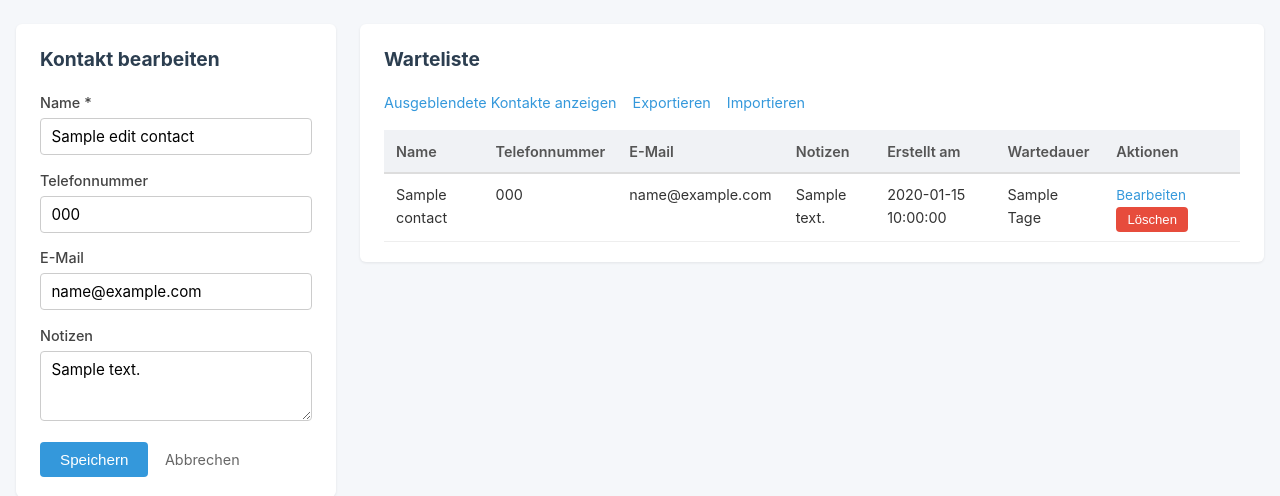
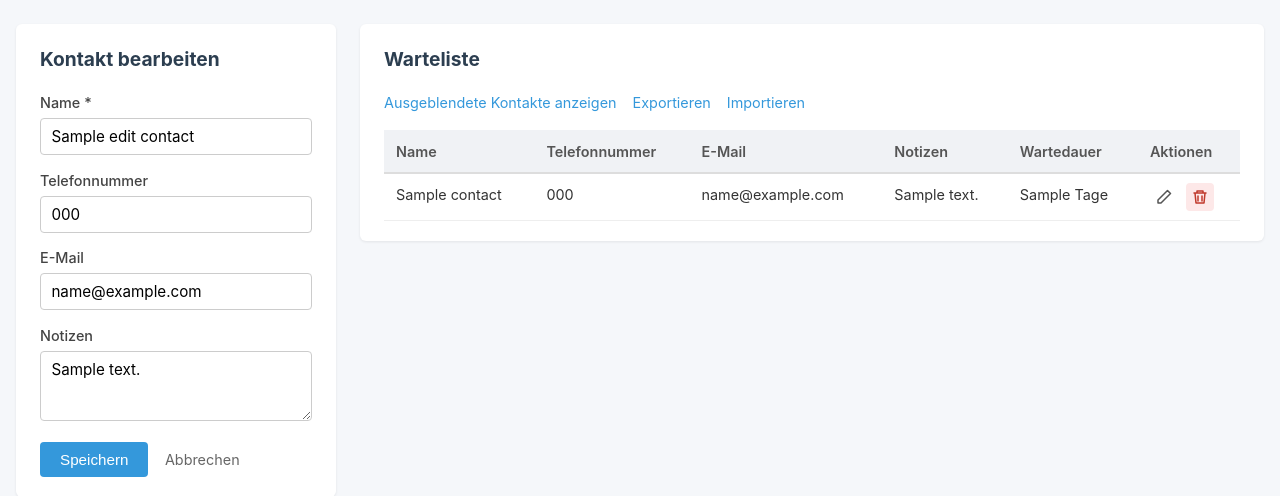
Before and after one commit to GrafBunsen/waitlist, a Flask app: template templates/index.html in a window 1280 px wide. Shown: the part 53-549 px from the top of the page. Run offline with Flask 3, Linux system fonts and the light colour scheme; the template is opened without the code that fills it: most values are stand-ins (such as "Sample title", 1, 10 or a date in 2020).

Commit message:
feat: SVG icons for edit/delete, remove Erstellt-am column

```diff
--- a/static/style.css
+++ b/static/style.css
@@ -249,26 +249,56 @@ tbody tr:hover {
     gap: 0.4rem;
 }
 
-/* === Delete button in table === */
-tbody button {
-    background: #e74c3c;
-    font-size: 0.82rem;
-    padding: 0.3rem 0.7rem;
+/* === Action buttons in table === */
+.btn-edit {
+    display: inline-flex;
+    align-items: center;
+    justify-content: center;
+    width: 28px;
+    height: 28px;
+    border-radius: 4px;
+    color: #555;
+    transition: background 0.15s, color 0.15s;
 }
 
-tbody button:hover {
-    background: #c0392b;
+.btn-edit:hover {
+    background: #eef2f7;
+    color: #2c3e50;
+}
+
+.btn-delete {
+    display: inline-flex;
+    align-items: center;
+    justify-content: center;
+    width: 28px;
+    height: 28px;
+    border-radius: 4px;
+    background: #fde8e8;
+    color: #c0392b;
+    border: none;
+    cursor: pointer;
+    padding: 0;
+    transition: background 0.15s;
+}
+
+.btn-delete:hover {
+    background: #f5c6cb;
 }
 
 tbody a {
-    color: #3498db;
     text-decoration: none;
-    font-size: 0.85rem;
-    margin-right: 0.5rem;
+    margin-right: 0.25rem;
 }
 
-tbody a:hover {
-    text-decoration: underline;
+tbody button {
+    background: none;
+    border: none;
+    padding: 0;
+    cursor: pointer;
+}
+
+.actions {
+    white-space: nowrap;
 }
 
 /* === Responsive: Tablet (<=768px) === */
--- a/templates/index.html
+++ b/templates/index.html
@@ -52,7 +52,6 @@
                 <th>Telefonnummer</th>
                 <th>E-Mail</th>
                 <th>Notizen</th>
-                <th>Erstellt am</th>
                 <th>Wartedauer</th>
                 <th>Aktionen</th>
             </tr>
@@ -64,12 +63,11 @@
                 <td>{{ contact.phone }}</td>
                 <td>{{ contact.email }}</td>
                 <td>{{ contact.notes }}</td>
-                <td>{{ contact.created_at|format_date }}</td>
                 <td>{{ contact.waiting_days }} Tage</td>
-                <td>
-                    <a href="{{ url_for('edit_contact', contact_id=contact.id) }}">Bearbeiten</a>
+                <td class="actions">
+                    <a href="{{ url_for('edit_contact', contact_id=contact.id) }}" title="Bearbeiten" class="btn-edit"><svg width="16" height="16" viewBox="0 0 16 16" fill="none" stroke="currentColor" stroke-width="1.5" stroke-linecap="round" stroke-linejoin="round"><path d="M11.5 1.5l3 3L5 14H2v-3z"/></svg></a>
                     <form method="post" action="{{ url_for('delete_contact', contact_id=contact.id) }}" style="display:inline;">
-                        <button type="submit" onclick="return confirm('Kontakt wirklich löschen?')">Löschen</button>
+                        <button type="submit" onclick="return confirm('Kontakt wirklich löschen?')" title="Löschen" class="btn-delete"><svg width="16" height="16" viewBox="0 0 16 16" fill="none" stroke="currentColor" stroke-width="1.5" stroke-linecap="round" stroke-linejoin="round"><path d="M2 4h12M5 4V2h6v2M6 7v5M10 7v5M3 4l1 10h8l1-10"/></svg></button>
                     </form>
                 </td>
             </tr>
```
